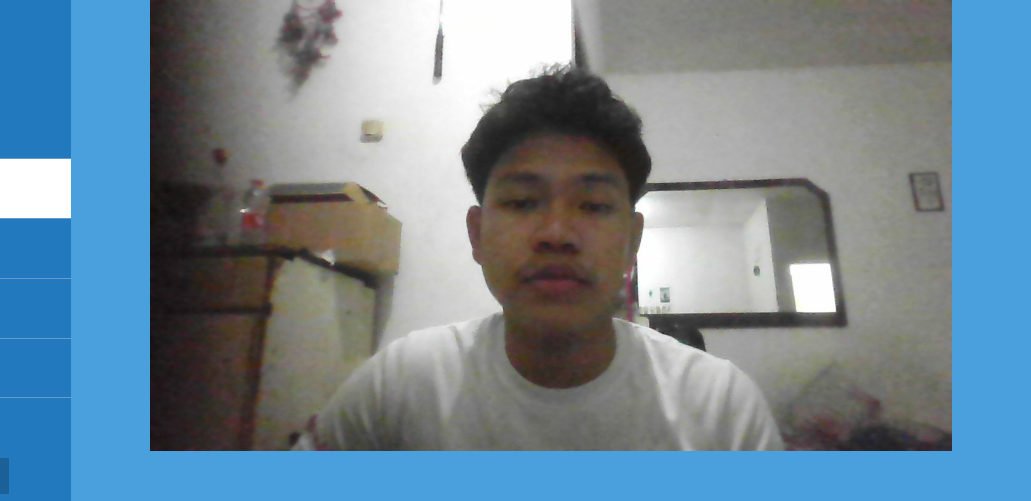
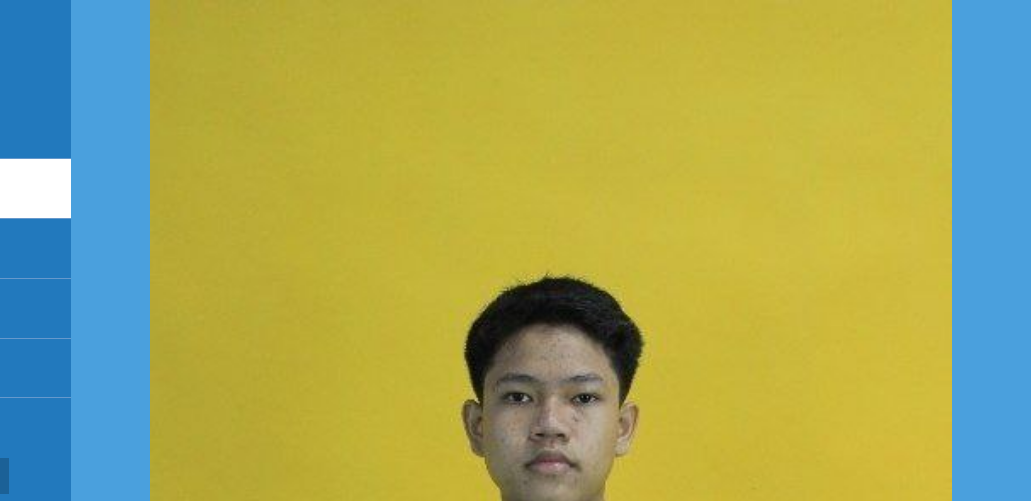
Before and after one commit to Fiqih10/Fiqihporto, a plain HTML site: page index.html in a window 1280 px wide. Shown: the top 501 px of the page, 249-1280 px from the left. Drawn offline with Linux system fonts and the light colour scheme; files whose address does not match are found by name.

Commit message:
Update index.html

```diff
--- a/index.html
+++ b/index.html
@@ -72,7 +72,7 @@ https://www.tooplate.com/view/2116-blugoon
       <section class="section about-me" data-section="section1">
         <div class="container">
         <div class="top-header">
-        	<img src="c:\Users\Muhamad Fiqih K\OneDrive\Pictures\Camera Roll\WIN_20240727_23_44_36_Pro.jpg" alt="aerobic girls" />
+        	<img src="img/photo_2024-07-28_00-58-31.jpg" alt="aerobic girls" />
         </div>
           <div class="section-heading">
 
```
